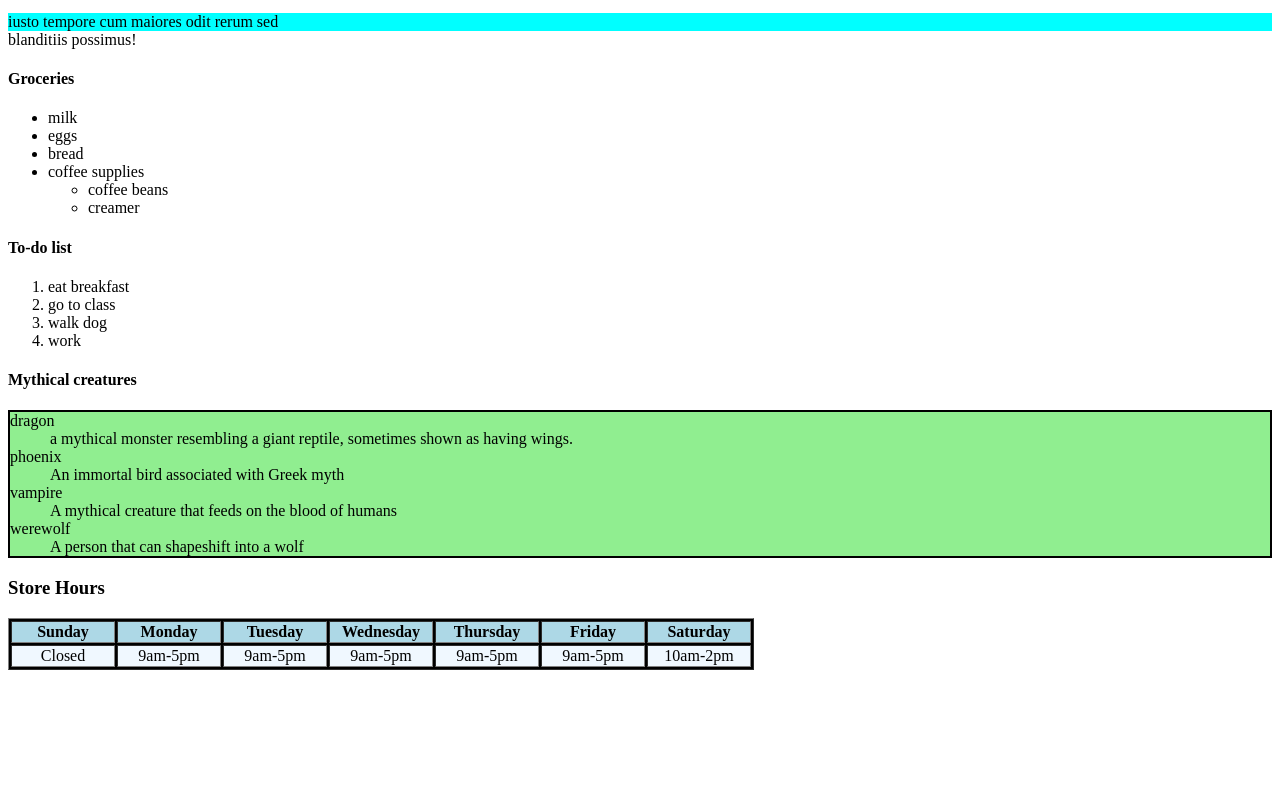
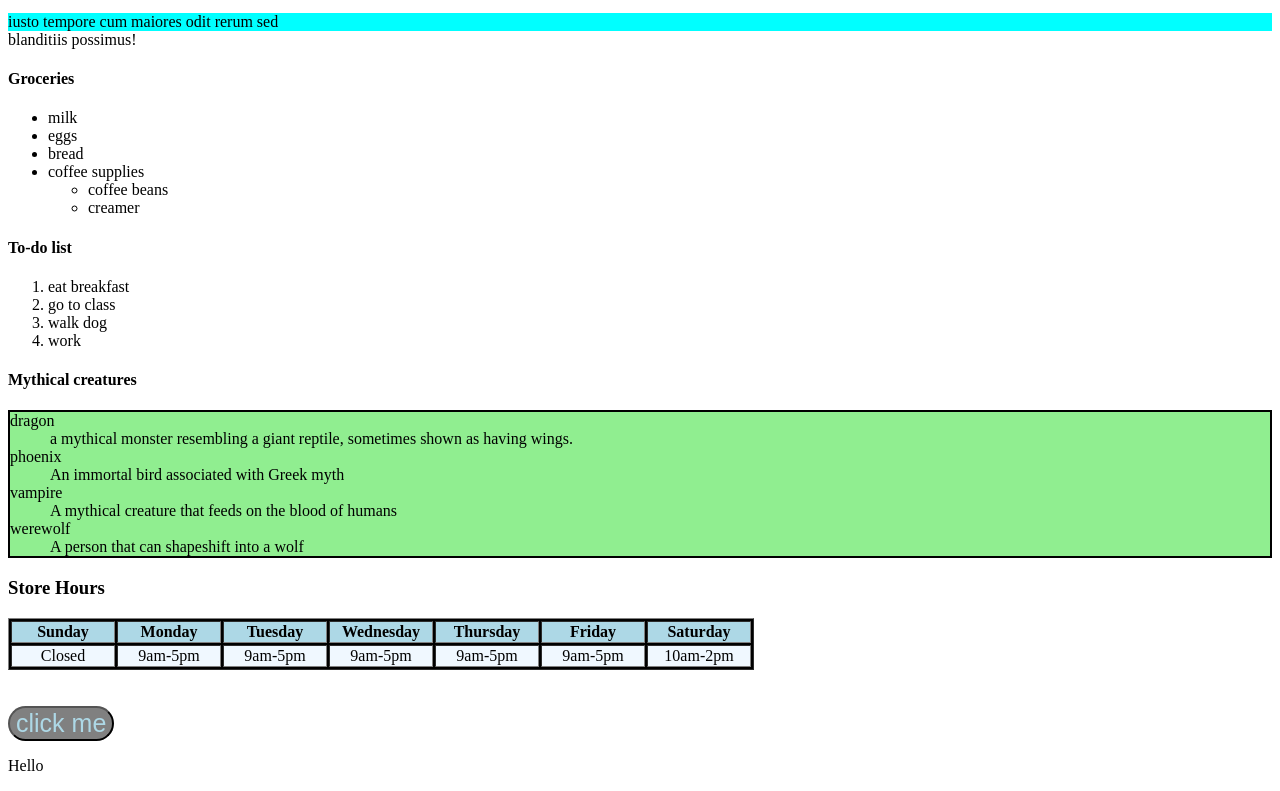
Before and after one commit to Rith-Ven/PracticingWebsite, a plain HTML site: page index.html in a window 1280 px wide. Shown: the part 1266-2057 px from the top of the page. Before the commit the page ends 1944 px from the top, so only its background shows below. Drawn offline with Linux system fonts and the light colour scheme.

Commit message:
first button

```diff
--- a/index.html
+++ b/index.html
@@ -141,13 +141,17 @@
                     <td>10am-2pm</td>
                 </tr>
             </table>
+            <br><br>
 
 
-
-
-
-
-
+            <button onclick = "doSomething()"style= font-size:25px;background-color:grey;color:lightblue;border-radius:25px;>click me</button>
+            <p id="greeting">Hello</p>
+            <!-- In line Javascript to add functions to button!-->
+            <script>
+                function doSomething(){
+                    document.getElementById("greeting").innerHTML = "Goodbye"
+                }
+            </script>
 
         </body>
     </body>
```
Also changed, not shown: page2.html (added, +12 -0 lines).
